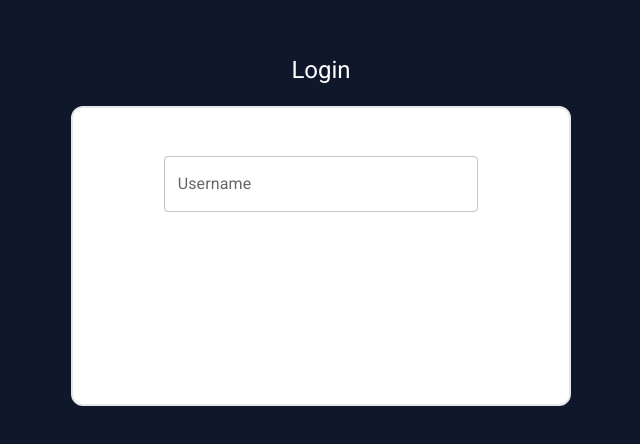
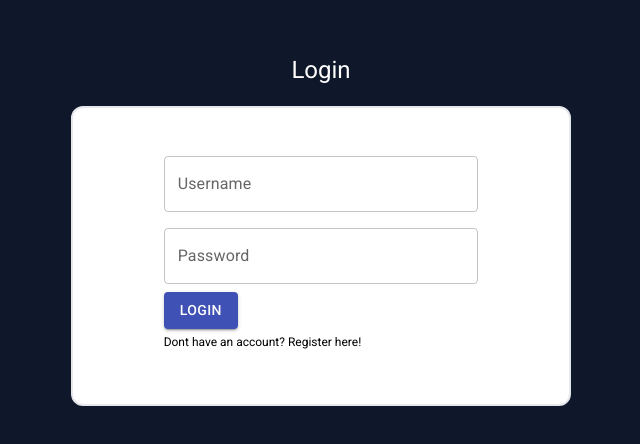
Before and after one commit to H-Morii/MoveMate, a React (Vite) app: page /login in a window 1280 px wide. Shown: the part 160-604 px from the top of the page, without its empty margins (319-959 px from the left). Built offline with nearby package versions, Linux system fonts and the light colour scheme; a web font is replaced by a local one.

Commit message:
Login page completed

```diff
--- a/src/components/ui/BasicTextFields.jsx
+++ b/src/components/ui/BasicTextFields.jsx
@@ -31,7 +31,7 @@ export default function BasicTextFields({label , variant, width}) {
       }}
       noValidate
       autoComplete="on"
-      borderRadius={2}
+      borderRadius={"6px"}
       borderColor="indigo"
     >
       <TextField id="outlined-basic" label={label} variant={variant} sx={{width: width}} />
--- /dev/null
+++ b/src/components/ui/Button.jsx
@@ -0,0 +1,29 @@
+import * as React from 'react';
+import Stack from '@mui/material/Stack';
+import Button from '@mui/material/Button';
+import { createTheme,ThemeProvider} from '@mui/material/styles';
+import { indigo, lightBlue } from '@mui/material/colors';
+
+
+const theme = createTheme({
+  palette: {
+    primary: {
+      main:indigo[500]
+    },
+    secondary: {
+      main:lightBlue['A400']
+    }
+    ,
+  },
+});
+
+
+export default function BasicButtons({text, variant, color}) {
+  return (
+    <ThemeProvider theme={theme}>
+    <Stack spacing={2} direction="row">
+      <Button variant={variant} color={color}>{text}</Button>
+    </Stack>
+    </ThemeProvider>
+  );
+}
--- a/src/routes/Login.jsx
+++ b/src/routes/Login.jsx
@@ -1,6 +1,7 @@
 import React from 'react'
 import background from '../assets/login-background.jpg'
 import Input from '../components/ui/BasicTextFields'
+import Button from '../components/ui/Button'
 
 const Login = () => {
   return (
@@ -10,6 +11,11 @@ const Login = () => {
         <div className='p-10 w-[400px] h-[300px] m-5 md:w-[500px] bg-white border-2 flex justify-center rounded-xl'>
             <div className='tex-white'>
               <Input label="Username" variant="outlined" width={"35ch"}/>
+              <Input label="Password" variant="outlined" width={"35ch"}/>
+              <div className='px-2'>
+              <Button variant={"contained"} text={"Login"} color={"primary"} className=" m-8"/>
+              </div>
+              <a href='/register' className='px-2 text-[12px] hover:underline '>Dont have an account? Register here!</a>
             </div>
         </div>
 
```
